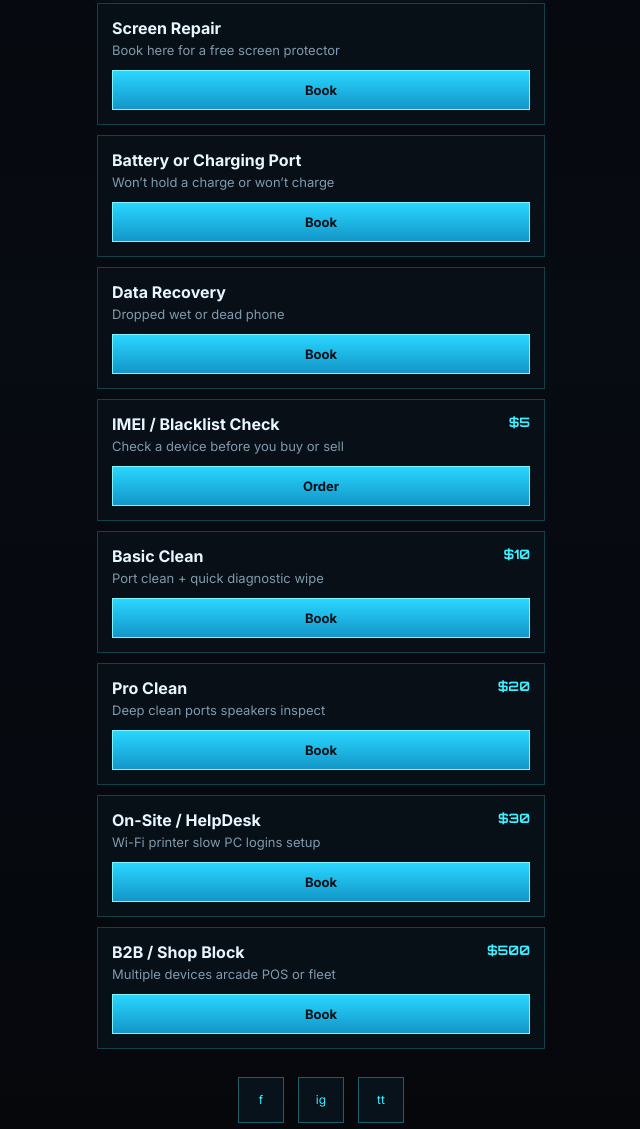
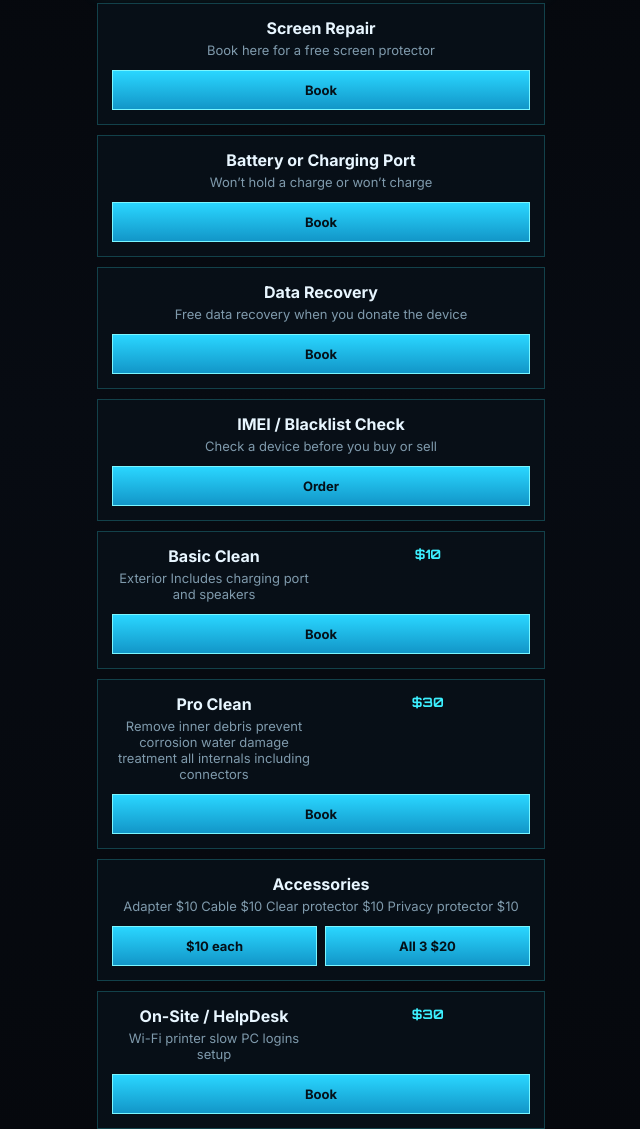
Before and after one commit to 910pro/910pro-agent, a website: page docs/index.html in a window 1280 px wide. Shown: the part 266-1395 px from the top of the page, without its empty margins (319-959 px from the left). Drawn offline with Linux system fonts and the light colour scheme.

Commit message:
Center copy update cleans accessories and IMEI

```diff
--- a/docs/index.html
+++ b/docs/index.html
@@ -20,12 +20,13 @@
     .hero-note { margin-top:12px; font-size:13px; } .hero-note a { color:var(--neon); }
     .pay { display:flex; align-items:center; justify-content:center; margin:14px 0 8px; background:linear-gradient(180deg,#2ad6ff,#1296c8); border:1px solid #7af6ff; color:#041018; padding:12px; font-weight:800; box-shadow:0 0 16px rgba(61,240,255,.25); }
     .list { display:flex; flex-direction:column; gap:10px; margin-top:10px; }
-    .item { background:var(--card); border:1px solid rgba(61,240,255,.22); padding:14px; }
+    .item { background:var(--card); border:1px solid rgba(61,240,255,.22); padding:14px; text-align:center; }
     .item-top { display:flex; justify-content:space-between; gap:10px; }
+    .item-top > div { width:100%; }
     .item h2 { font-size:16px; } .item p { color:var(--muted); font-size:13px; margin-top:4px; }
     .price { font-family:Orbitron,sans-serif; font-weight:700; color:var(--neon); font-size:13px; }
-    .row { margin-top:12px; }
-    .btn { display:flex; align-items:center; justify-content:center; padding:11px 12px; font-weight:700; font-size:13px; background:linear-gradient(180deg,#2ad6ff,#1296c8); color:#041018; border:1px solid #7af6ff; }
+    .row { display:flex; gap:8px; margin-top:12px; }
+    .btn { flex:1; display:flex; align-items:center; justify-content:center; padding:11px 12px; font-weight:700; font-size:13px; background:linear-gradient(180deg,#2ad6ff,#1296c8); color:#041018; border:1px solid #7af6ff; }
     footer { text-align:center; margin-top:28px; color:var(--muted); font-size:12px; }
     footer a { color:var(--neon); }
     .social { display:flex; justify-content:center; gap:14px; margin:18px 0 10px; }
@@ -41,12 +42,13 @@
     </header>
     <a class="pay" href="https://buy.stripe.com/28EeVeffZfwC8P46IW3cc00">Make a Payment</a>
     <section class="list">
-      <article class="item"><div class="item-top"><div><h2>Screen Repair</h2><p>Book here for a free screen protector</p></div></div><div class="row"><a class="btn" href="sms:9108491009">Book</a></div></article>
-      <article class="item"><div class="item-top"><div><h2>Battery or Charging Port</h2><p>Won’t hold a charge or won’t charge</p></div></div><div class="row"><a class="btn" href="sms:9108491009">Book</a></div></article>
-      <article class="item"><div class="item-top"><div><h2>Data Recovery</h2><p>Dropped wet or dead phone</p></div></div><div class="row"><a class="btn" href="sms:9108491009">Book</a></div></article>
-      <article class="item"><div class="item-top"><div><h2>IMEI / Blacklist Check</h2><p>Check a device before you buy or sell</p></div><div class="price">$5</div></div><div class="row"><a class="btn" href="https://buy.stripe.com/14A6oI4Bl706fds8R43cc01">Order</a></div></article>
-      <article class="item"><div class="item-top"><div><h2>Basic Clean</h2><p>Port clean + quick diagnostic wipe</p></div><div class="price">$10</div></div><div class="row"><a class="btn" href="https://buy.stripe.com/dRm00kffZbgm2qG0ky3cc02">Book</a></div></article>
-      <article class="item"><div class="item-top"><div><h2>Pro Clean</h2><p>Deep clean ports speakers inspect</p></div><div class="price">$20</div></div><div class="row"><a class="btn" href="https://buy.stripe.com/aFafZi4Bldou2qGgjw3cc03">Book</a></div></article>
+      <article class="item"><h2>Screen Repair</h2><p>Book here for a free screen protector</p><div class="row"><a class="btn" href="sms:9108491009">Book</a></div></article>
+      <article class="item"><h2>Battery or Charging Port</h2><p>Won’t hold a charge or won’t charge</p><div class="row"><a class="btn" href="sms:9108491009">Book</a></div></article>
+      <article class="item"><h2>Data Recovery</h2><p>Free data recovery when you donate the device</p><div class="row"><a class="btn" href="sms:9108491009">Book</a></div></article>
+      <article class="item"><h2>IMEI / Blacklist Check</h2><p>Check a device before you buy or sell</p><div class="row"><a class="btn" href="https://buy.stripe.com/14A6oI4Bl706fds8R43cc01">Order</a></div></article>
+      <article class="item"><div class="item-top"><div><h2>Basic Clean</h2><p>Exterior Includes charging port and speakers</p></div><div class="price">$10</div></div><div class="row"><a class="btn" href="https://buy.stripe.com/dRm00kffZbgm2qG0ky3cc02">Book</a></div></article>
+      <article class="item"><div class="item-top"><div><h2>Pro Clean</h2><p>Remove inner debris prevent corrosion water damage treatment all internals including connectors</p></div><div class="price">$30</div></div><div class="row"><a class="btn" href="https://buy.stripe.com/fZu3cw7Nxckqghw2sG3cc05">Book</a></div></article>
+      <article class="item"><h2>Accessories</h2><p>Adapter $10 Cable $10 Clear protector $10 Privacy protector $10</p><div class="row"><a class="btn" href="https://buy.stripe.com/dRm00kffZbgm2qG0ky3cc02">$10 each</a><a class="btn" href="https://buy.stripe.com/aFafZi4Bldou2qGgjw3cc03">All 3 $20</a></div></article>
       <article class="item"><div class="item-top"><div><h2>On-Site / HelpDesk</h2><p>Wi-Fi printer slow PC logins setup</p></div><div class="price">$30</div></div><div class="row"><a class="btn" href="https://buy.stripe.com/fZu3cw7Nxckqghw2sG3cc05">Book</a></div></article>
       <article class="item"><div class="item-top"><div><h2>B2B / Shop Block</h2><p>Multiple devices arcade POS or fleet</p></div><div class="price">$500</div></div><div class="row"><a class="btn" href="https://buy.stripe.com/14AcN69VFacid5kd7k3cc07">Book</a></div></article>
     </section>
```
